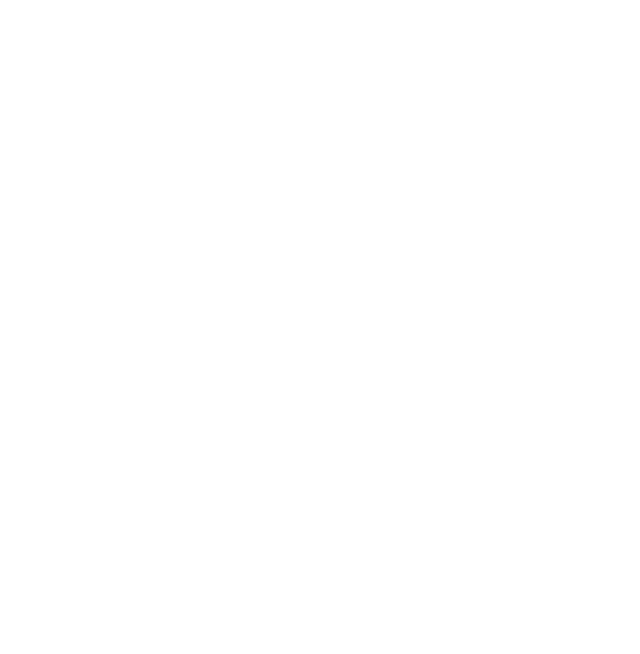
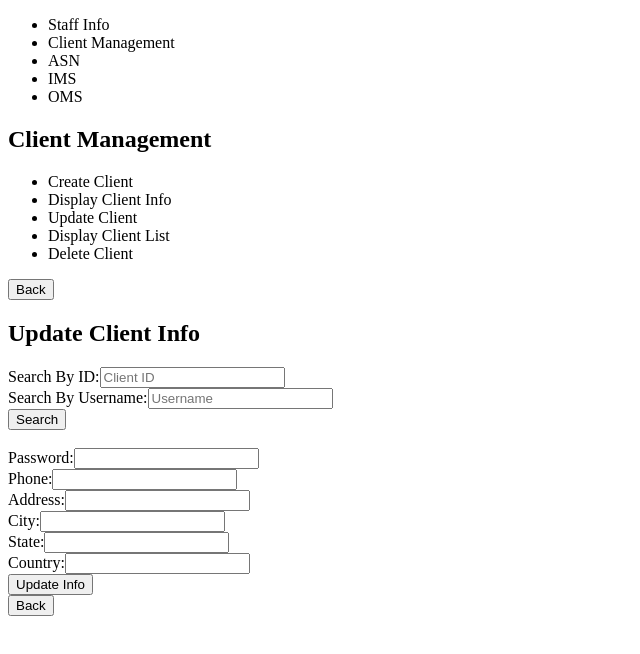
Before and after one commit to philipzhang86/mini-warehouse, an Angular app: page /staff-dashboard/client-management/update-client in a window 1280 px wide. Before the commit this address led to /. Shown: the top 654 px of the page, without its empty margins (0-640 px from the left). Built offline with nearby package versions, Linux system fonts and the light colour scheme.

Commit message:
update client info module added

```diff
--- a/src/app/app-routing.module.ts
+++ b/src/app/app-routing.module.ts
@@ -8,6 +8,7 @@ import { StaffInfoComponent } from './staff-info/staff-info.component';
 import { CreateClientComponent } from './client-management/create-client/create-client.component';
 import { ClientManagementComponent } from './client-management/client-management.component';
 import { DisplayClientInfoComponent } from './client-management/display-client-info/display-client-info.component';
+import { UpdateClientComponent } from './client-management/update-client/update-client.component';
 
 const routes: Routes = [
   { path: '', redirectTo: '/login', pathMatch: 'full' },
@@ -23,7 +24,8 @@ const routes: Routes = [
       component: ClientManagementComponent,
       children: [
         { path: 'create-client', component: CreateClientComponent },
-        { path: 'display-client-info', component: DisplayClientInfoComponent }
+        { path: 'display-client-info', component: DisplayClientInfoComponent },
+        { path: 'update-client', component: UpdateClientComponent }
       ]
     }]
   },
--- a/src/app/app.module.ts
+++ b/src/app/app.module.ts
@@ -14,6 +14,7 @@ import { StaffInfoComponent } from './staff-info/staff-info.component';
 import { ClientManagementComponent } from './client-management/client-management.component';
 import { CreateClientComponent } from './client-management/create-client/create-client.component';
 import { DisplayClientInfoComponent } from './client-management/display-client-info/display-client-info.component';
+import { UpdateClientComponent } from './client-management/update-client/update-client.component';
 
 @NgModule({
   declarations: [
@@ -25,7 +26,8 @@ import { DisplayClientInfoComponent } from './client-management/display-client-i
     StaffInfoComponent,
     ClientManagementComponent,
     CreateClientComponent,
-    DisplayClientInfoComponent
+    DisplayClientInfoComponent,
+    UpdateClientComponent
   ],
   imports: [
     BrowserModule,
--- /dev/null
+++ b/src/app/client-management/update-client/update-client.component.html
@@ -0,0 +1,49 @@
+<div class="display-client-info">
+  <h2>Update Client Info</h2>
+  <!-- 使用模板变量searchForm来获取表单状态，并在提交时调用searchClient方法 -->
+  <form #searchForm="ngForm" (ngSubmit)="searchClient(searchForm)">
+    <div>
+      <label for="id">Search By ID:</label>
+      <!-- 当search.username有值时，禁用ID输入框 -->
+      <input type="text" id="id" [(ngModel)]="search.id" name="id" placeholder="Client ID"
+        [disabled]="search.username.length > 0">
+    </div>
+    <div>
+      <label for="username">Search By Username:</label>
+      <!-- 当search.id有值时，禁用Username输入框 -->
+      <input type="text" id="username" [(ngModel)]="search.username" name="username" placeholder="Username"
+        [disabled]="search.id.length > 0">
+    </div>
+    <button type="submit">Search</button>
+  </form>
+  <br>
+  <form (ngSubmit)="updateClient()">
+    <div>
+      <label>Password:</label>
+      <input type="password" [(ngModel)]="client.password" name="password" required>
+    </div>
+    <div>
+      <label>Phone:</label>
+      <input type="text" [(ngModel)]="client.phone" name="phone" required>
+    </div>
+    <div>
+      <label>Address:</label>
+      <input type="text" [(ngModel)]="client.address" name="address" required>
+    </div>
+    <div>
+      <label>City:</label>
+      <input type="text" [(ngModel)]="client.city" name="city" required>
+    </div>
+    <div>
+      <label>State:</label>
+      <input type="text" [(ngModel)]="client.state" name="state" required>
+    </div>
+    <div>
+      <label>Country:</label>
+      <input type="text" [(ngModel)]="client.country" name="country" required>
+    </div>
+    <button type="submit">Update Info</button>
+  </form>
+
+  <button (click)="goBack()">Back</button>
+</div>
--- /dev/null
+++ b/src/app/client-management/update-client/update-client.component.ts
@@ -0,0 +1,60 @@
+import { Component, OnInit } from '@angular/core';
+import { HttpClient, HttpHeaders } from '@angular/common/http';
+import { AuthService } from 'src/app/auth.service';
+import { Router } from '@angular/router'; // 引入Router服务
+
+@Component({
+  selector: 'app-update-client',
+  templateUrl: './update-client.component.html',
+  styleUrls: ['./update-client.component.scss']
+})
+export class UpdateClientComponent implements OnInit {
+  search = {
+    id: '',
+    username: ''
+  };
+  client: any = {};
+
+  constructor(
+    private http: HttpClient,
+    private router: Router, // 注入Router
+    private authService: AuthService
+  ) { }
+
+  ngOnInit(): void {
+    console.log("update client info called");
+  }
+
+  searchClient(form: any): void {
+    const { id, username } = form.value;
+    let url = 'http://localhost:9080/user-service/api/staffs/client/';
+    if (id) {
+      url += `by-id/${id}`;
+    } else {
+      url += `by-username/${username}`;
+    }
+
+    const token = this.authService.getToken(); // 获取Token
+    this.http.get<any>(url, {
+      headers: new HttpHeaders({
+        'Authorization': `Bearer ${token}` // 设置Authorization头部
+      })
+    }).subscribe(client => {
+      this.client = client;
+      console.log(this.client);
+    }, error => {
+      console.error('Error fetching client info', error);
+      alert('Failed to fetch client info');
+    });
+  }
+
+  updateClient(): void {
+    const token = this.authService.getToken();
+    this.http.put('http://localhost:9080/user-service/api/clients/', this.client, { headers: new HttpHeaders({ 'Authorization': `Bearer ${token}` }) })
+      .subscribe(() => alert('Client info updated'), error => console.error('Error updating client info', error));
+  }
+
+  goBack(): void {
+    this.router.navigate(['/staff-dashboard/client-management']);
+  }
+}
```
Also changed, not shown: src/app/client-management/update-client/update-client.component.scss (added), 1 other file (tests, documents, lock files or other folders).
